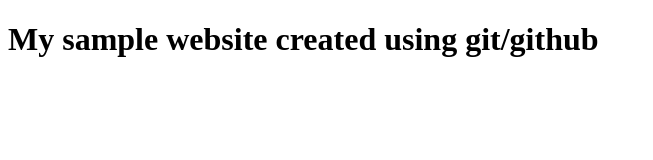
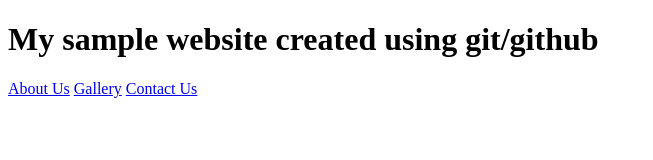
Before and after one commit to ShruthiSathish2006/mywebsite, a plain HTML site: page index.html in a window 1280 px wide. Shown: the whole page, without its empty margins (0-653 px from the left). Drawn offline with Linux system fonts and the light colour scheme.

Commit message:
modified files

```diff
--- a/index.html
+++ b/index.html
@@ -8,4 +8,9 @@
 <body>
     <h1>My sample website created using git/github</h1>
 </body>
+<nav>
+        <a href="aboutus.html">About Us</a>
+        <a href="gallery.html">Gallery</a>
+        <a href="contact.html">Contact Us</a>
+    </nav>
 </html>
```
Also changed, not shown: aboutus.html (added), contact.html (added), gallery.html (added).
